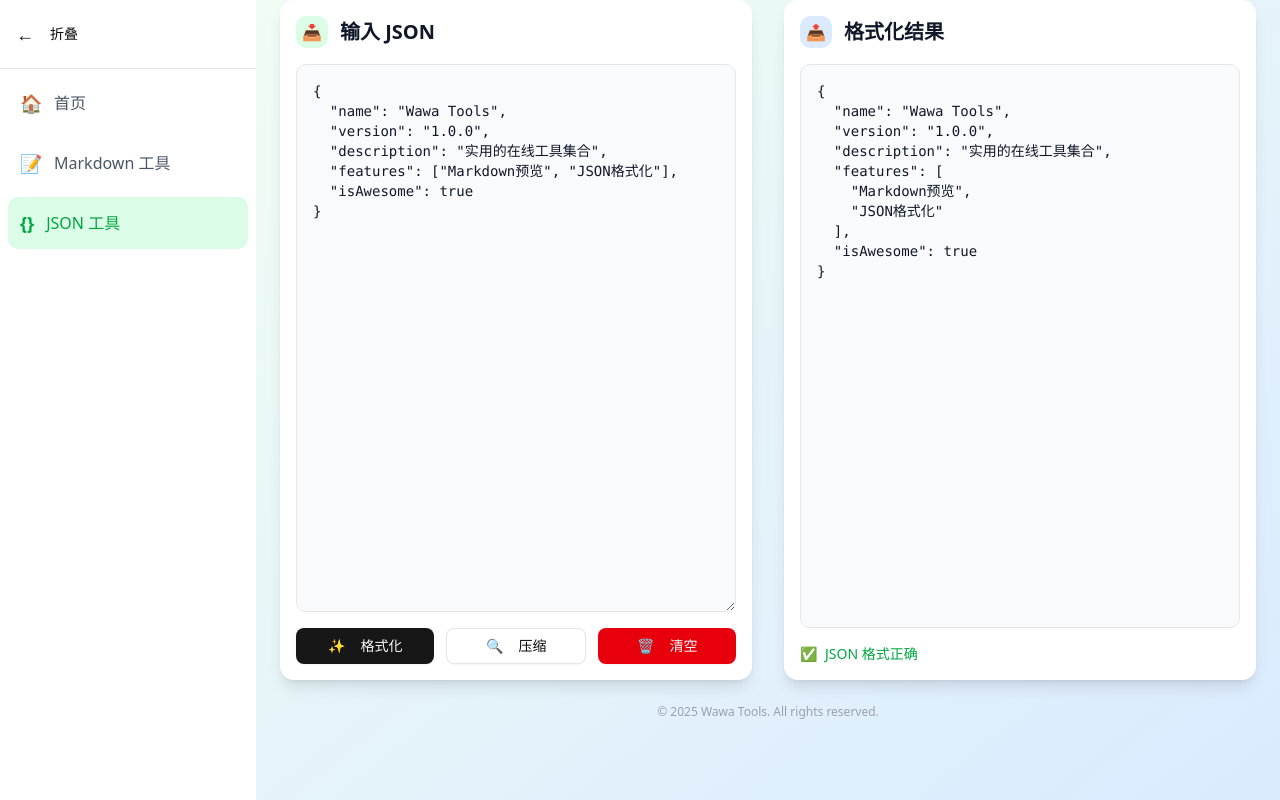
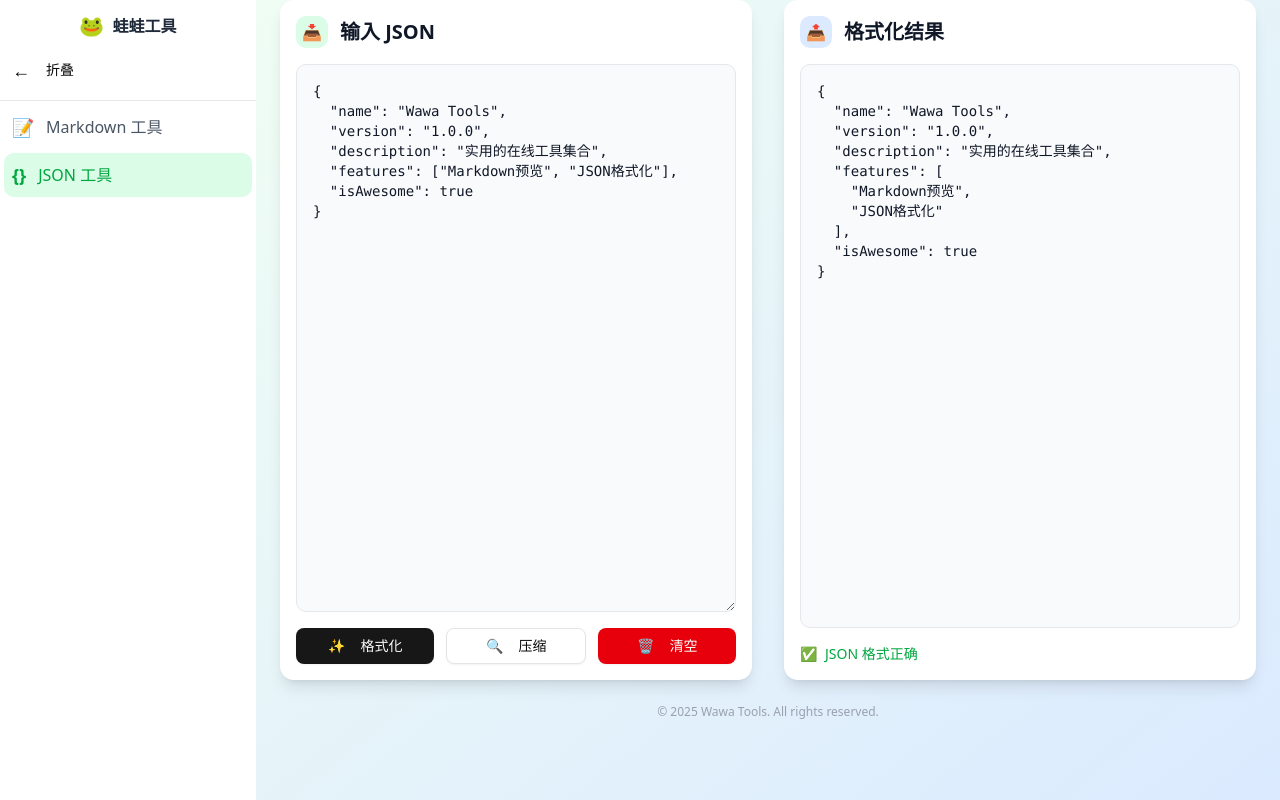
Before and after one commit to onlytiancai/wawa-tools, a Nuxt app: page /json in a window 1280 px wide. Built offline with nearby package versions, Linux system fonts and the light colour scheme.

Commit message:
feat(sidebar): 添加网站标题并优化导航样式
在侧边栏顶部添加网站标题和logo，同时调整导航菜单的内边距和样式以提升视觉一致性。

```diff
--- a/components/Sidebar.vue
+++ b/components/Sidebar.vue
@@ -5,8 +5,17 @@
       class="bg-white dark:bg-gray-800 shadow-lg transition-all duration-300 ease-in-out"
       :class="isCollapsed ? 'w-16' : 'w-64'"
     >
-      <!-- 折叠按钮 -->
-      <div class="p-4 border-b border-gray-200 dark:border-gray-700">
+      <!-- 网站标题和logo -->
+      <div class="p-3 border-b border-gray-200 dark:border-gray-700">
+        <NuxtLink
+          to="/"
+          class="flex items-center justify-center mb-3 transition-colors hover:opacity-80"
+        >
+          <span class="text-xl">🐸</span>
+          <span v-if="!isCollapsed" class="ml-2 text-base font-semibold text-gray-800 dark:text-gray-200">蛙蛙工具</span>
+        </NuxtLink>
+
+        <!-- 折叠按钮 -->
         <Button
           @click="toggleSidebar"
           variant="ghost"
@@ -19,23 +28,11 @@
       </div>
 
       <!-- 导航菜单 -->
-      <nav class="p-2">
-        <NuxtLink
-          to="/"
-          class="flex items-center p-3 rounded-lg mb-2 transition-colors"
-          :class="[
-            $route.path === '/'
-              ? 'bg-blue-100 text-blue-600 dark:bg-blue-900 dark:text-blue-400'
-              : 'text-gray-600 hover:bg-gray-100 dark:text-gray-300 dark:hover:bg-gray-700'
-          ]"
-        >
-          <span class="text-lg">🏠</span>
-          <span v-if="!isCollapsed" class="ml-3 font-medium">首页</span>
-        </NuxtLink>
+      <nav class="p-1">
 
         <NuxtLink
           to="/markdown"
-          class="flex items-center p-3 rounded-lg mb-2 transition-colors"
+          class="flex items-center p-2 rounded-lg mb-1 transition-colors"
           :class="[
             $route.path === '/markdown'
               ? 'bg-purple-100 text-purple-600 dark:bg-purple-900 dark:text-purple-400'
@@ -48,7 +45,7 @@
 
         <NuxtLink
           to="/json"
-          class="flex items-center p-3 rounded-lg mb-2 transition-colors"
+          class="flex items-center p-2 rounded-lg mb-1 transition-colors"
           :class="[
             $route.path === '/json'
               ? 'bg-green-100 text-green-600 dark:bg-green-900 dark:text-green-400'
```
